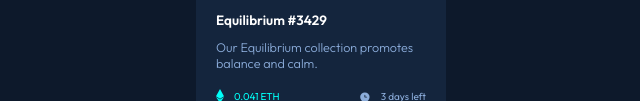
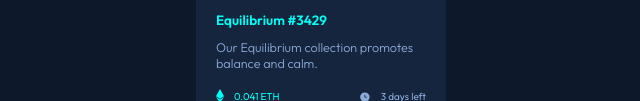
Before and after one commit to Smailen5/nft-preview-card-component-main, a plain HTML site: page index.html in a window 1280 px wide. In both pictures the pointer is over the element "Equilibrium #3429". Shown: the part 425-526 px from the top of the page, without its empty margins (319-959 px from the left). Drawn offline with Linux system fonts and the light colour scheme.

Commit message:
aggiunto hover su h3 e sullo strong nel paragrafo

```diff
--- a/style.css
+++ b/style.css
@@ -126,6 +126,7 @@ p {
     align-items: center;
     margin: 0 0 0 10px;
 }
+
 .tutto .testo strong {
     color: white;
 }
@@ -138,3 +139,10 @@ p {
 .margbt20 {
     margin-bottom: 20px;
 }
+
+/* ---------- Al passaggio del mouse ---------- */
+.tutto .testo strong:hover,
+h3:hover {
+    color: hsl(178, 100%, 50%);
+    cursor: pointer;
+}
```
